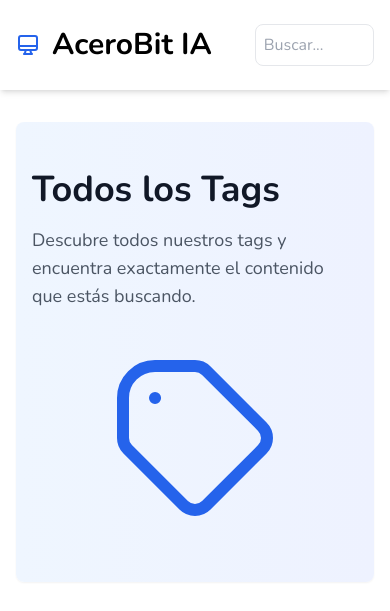
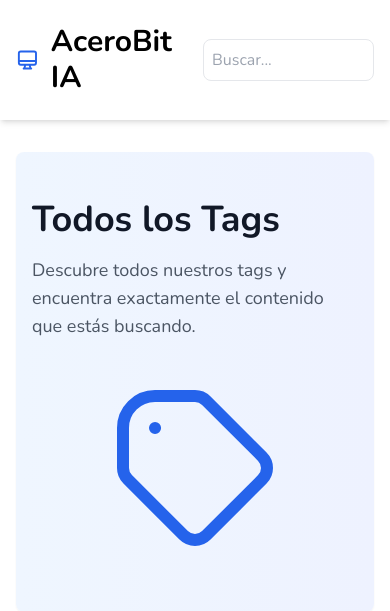
Before and after one commit to Jaolmos/acerobit-blog-django, a Django app: template blog/templates/blog/tag_list.html in a window 390 px wide. Shown: the top 611 px of the page. Run offline with Django 3.2, Linux system fonts and the light colour scheme; the template is opened without the code that fills it, so the values that code supplies are empty; some libraries are stand-ins or nearby versions.

Commit message:
feat: mejoras responsive en header - ajuste buscador y enlace Inicio

```diff
--- a/blog/templates/blog/includes/header.html
+++ b/blog/templates/blog/includes/header.html
@@ -10,7 +10,8 @@
                     <a href="{% url 'blog:post_list' %}">AceroBit IA</a>
                 </h1>
             </div>
-            <div class="w-1/3">
+            <a href="{% url 'blog:post_list' %}" class="hidden md:block text-gray-600 hover:text-blue-600 text-lg">Inicio</a>
+            <div class="w-1/2 md:w-1/3">
                 <form method="GET" action="{% url 'blog:search_results' %}">
                     <input type="search" name="q"
                            placeholder="Buscar..."
```
